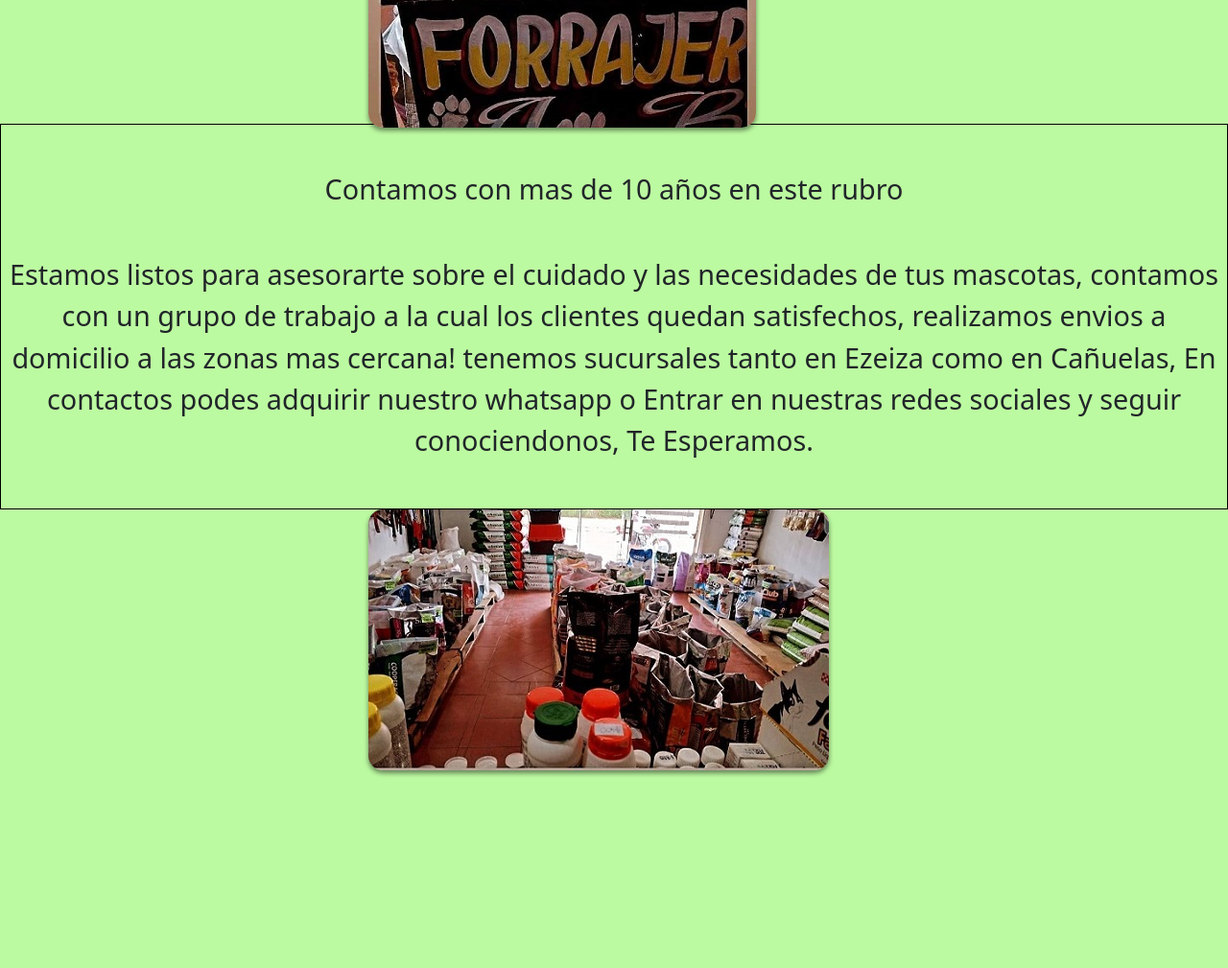
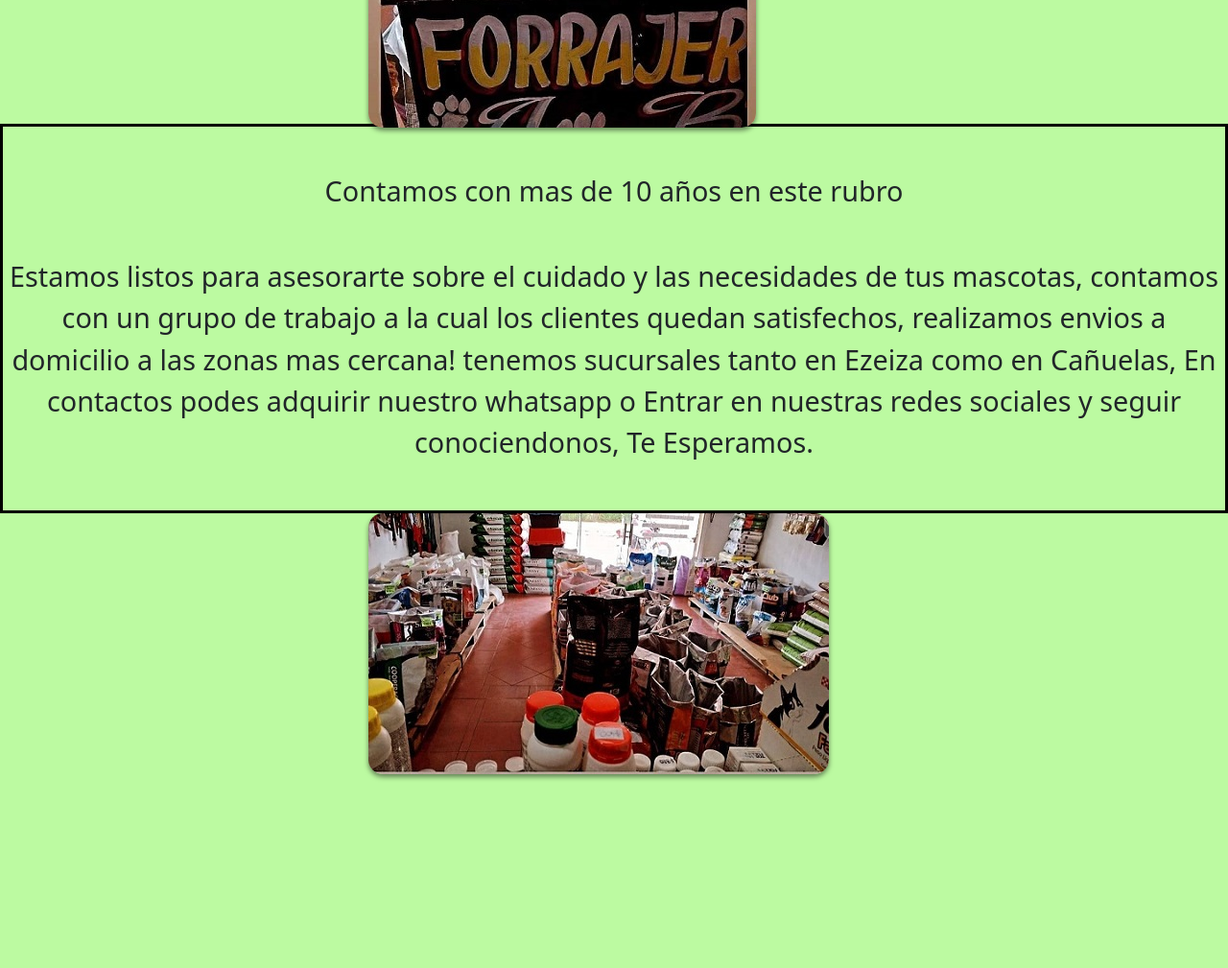
Before and after one commit to alanerut/proyecto-final, a plain HTML site: page section/nosotros.html in a window 1280 px wide. Shown: the part 640-1649 px from the top of the page at 96% size. Drawn offline with nearby package versions, Linux system fonts and the light colour scheme.

Commit message:
realizamos cambios

```diff
--- a/sass/_generales.scss
+++ b/sass/_generales.scss
@@ -28,7 +28,7 @@ body{
 }
 
 .box{
-    border: 1px solid black;
+    border: 3px solid black;
     background-color: #bcfaa1;
 
     }
--- a/sass/estilos.scss
+++ b/sass/estilos.scss
@@ -57,6 +57,7 @@
     width: 40%;
     margin: 0 auto;
     height: 500px;
+    gap: 40px;
 
     img{
     max-width: 100%;
```
Also changed, not shown: estilos/estilos.css, 1 other file.
